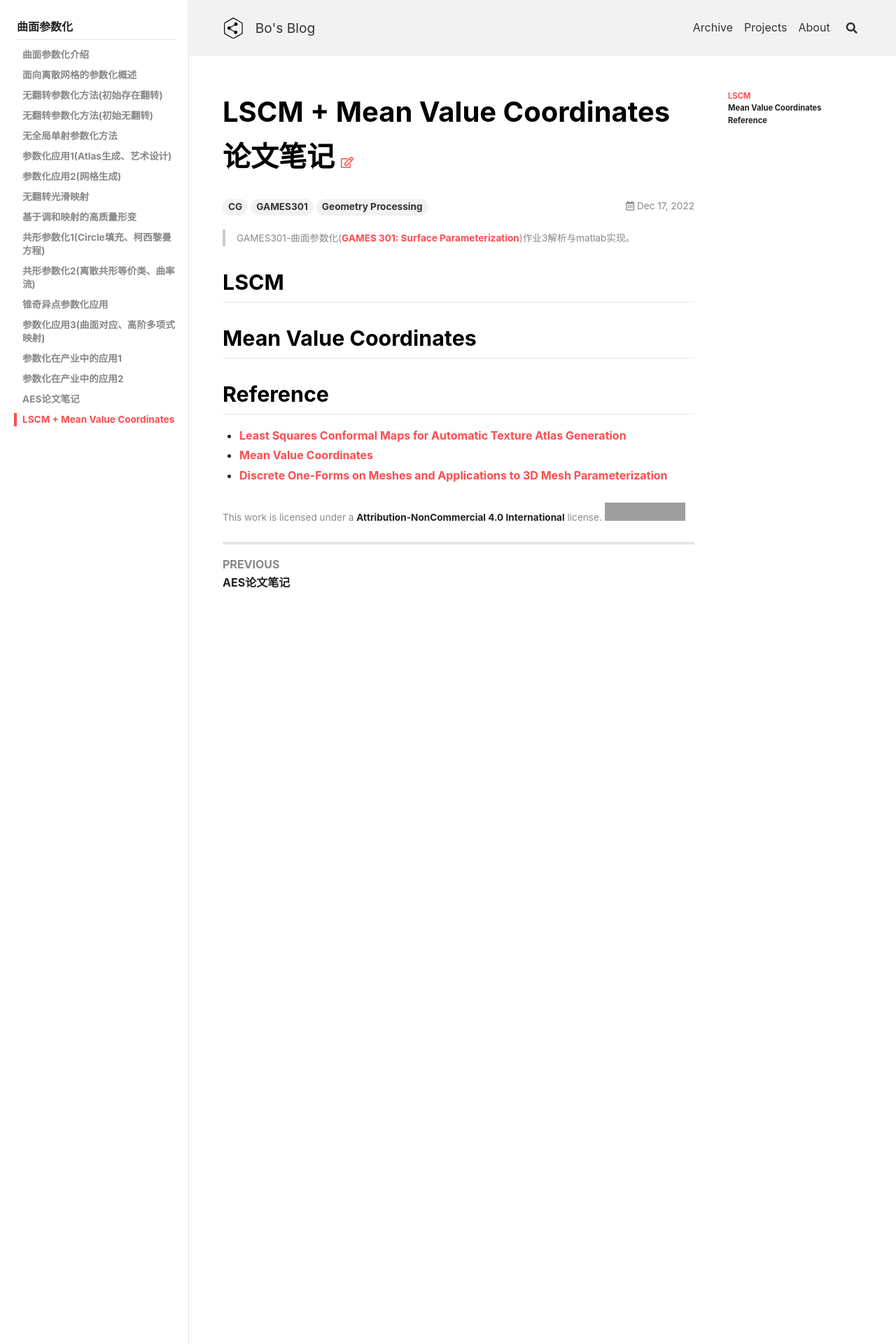
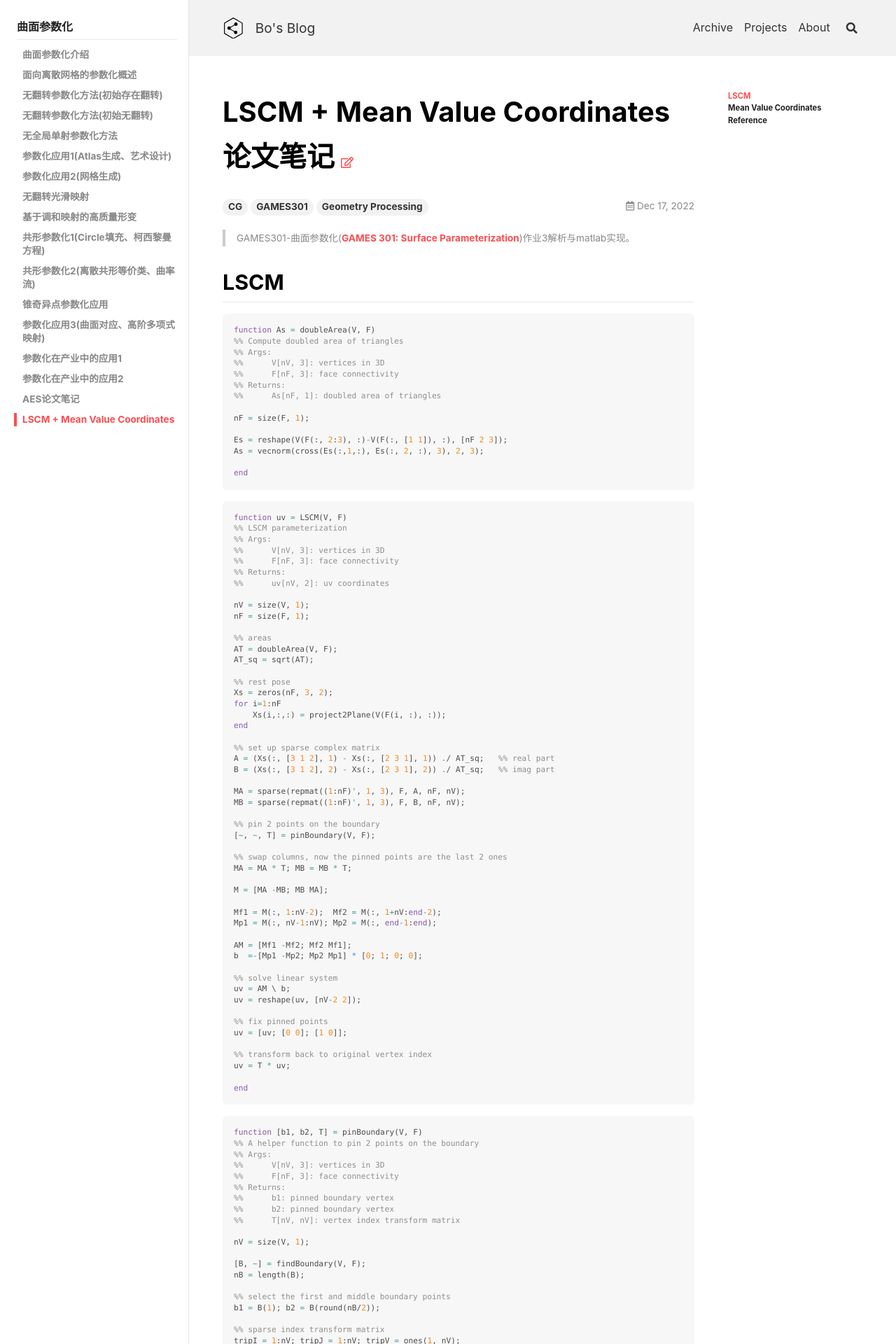
Before and after one commit to peng00bo00/peng00bo00_previous_blog, a Jekyll site: the page built from _posts/2022-12-17-GAMES301-LSCM+MVC.md, in a window 1280 px wide. Shown: the top 1920 px of the page at 70% size. Built offline with Jekyll 4.4.1, drawn with Linux system fonts in a browser that asks for light colours; nearby versions of some CDN libraries; some of the changed text lies outside the part shown; grey boxes are pictures that could not be loaded.

Commit message:
Update 2022-12-17-GAMES301-LSCM+MVC.md

````diff
--- a/_posts/2022-12-17-GAMES301-LSCM+MVC.md
+++ b/_posts/2022-12-17-GAMES301-LSCM+MVC.md
@@ -14,7 +14,159 @@
 
 ## LSCM
 
+```matlab
+function As = doubleArea(V, F)
+%% Compute doubled area of triangles
+%% Args:
+%%      V[nV, 3]: vertices in 3D
+%%      F[nF, 3]: face connectivity
+%% Returns:
+%%      As[nF, 1]: doubled area of triangles
+
+nF = size(F, 1);
+
+Es = reshape(V(F(:, 2:3), :)-V(F(:, [1 1]), :), [nF 2 3]);
+As = vecnorm(cross(Es(:,1,:), Es(:, 2, :), 3), 2, 3);
+
+end
+```
+
+```matlab
+function uv = LSCM(V, F)
+%% LSCM parameterization
+%% Args:
+%%      V[nV, 3]: vertices in 3D
+%%      F[nF, 3]: face connectivity
+%% Returns:
+%%      uv[nV, 2]: uv coordinates
+
+nV = size(V, 1);
+nF = size(F, 1);
+
+%% areas
+AT = doubleArea(V, F);
+AT_sq = sqrt(AT);
+
+%% rest pose
+Xs = zeros(nF, 3, 2);
+for i=1:nF
+    Xs(i,:,:) = project2Plane(V(F(i, :), :));
+end
+
+%% set up sparse complex matrix
+A = (Xs(:, [3 1 2], 1) - Xs(:, [2 3 1], 1)) ./ AT_sq;   %% real part
+B = (Xs(:, [3 1 2], 2) - Xs(:, [2 3 1], 2)) ./ AT_sq;   %% imag part
+
+MA = sparse(repmat((1:nF)', 1, 3), F, A, nF, nV);
+MB = sparse(repmat((1:nF)', 1, 3), F, B, nF, nV);
+
+%% pin 2 points on the boundary
+[~, ~, T] = pinBoundary(V, F);
+
+%% swap columns, now the pinned points are the last 2 ones
+MA = MA * T; MB = MB * T;
+
+M = [MA -MB; MB MA];
+
+Mf1 = M(:, 1:nV-2);  Mf2 = M(:, 1+nV:end-2);
+Mp1 = M(:, nV-1:nV); Mp2 = M(:, end-1:end);
+
+AM = [Mf1 -Mf2; Mf2 Mf1];
+b  =-[Mp1 -Mp2; Mp2 Mp1] * [0; 1; 0; 0];
+
+%% solve linear system
+uv = AM \ b;
+uv = reshape(uv, [nV-2 2]);
+
+%% fix pinned points
+uv = [uv; [0 0]; [1 0]];
+
+%% transform back to original vertex index
+uv = T * uv;
+
+end
+```
+
+```matlab
+function [b1, b2, T] = pinBoundary(V, F)
+%% A helper function to pin 2 points on the boundary
+%% Args:
+%%      V[nV, 3]: vertices in 3D
+%%      F[nF, 3]: face connectivity
+%% Returns:
+%%      b1: pinned boundary vertex
+%%      b2: pinned boundary vertex
+%%      T[nV, nV]: vertex index transform matrix
+
+nV = size(V, 1);
+
+[B, ~] = findBoundary(V, F);
+nB = length(B);
+
+%% select the first and middle boundary points
+b1 = B(1); b2 = B(round(nB/2));
+
+%% sparse index transform matrix
+tripI = 1:nV; tripJ = 1:nV; tripV = ones(1, nV);
+tripJ([b1 end-1]) = tripJ([end-1 b1]);
+tripJ([b2 end])   = tripJ([end b2]);
+
+T = sparse(tripI, tripJ, tripV, nV, nV);
+
+end
+```
+
 ## Mean Value Coordinates
+
+```matlab
+function uv = MVCTutte(V, F)
+%% Tutte's embedding with mean value coordinates
+%% Args:
+%%      V[nV, 3]: vertices in 3D
+%%      F[nF, 3]: face connectivity
+%% Returns:
+%%      uv[nV, 2]: uv coordinates
+
+nV = size(V, 1);
+
+[B, ~] = findBoundary(V, F);
+nB = length(B);
+
+%% LSCM to pin the boundary
+uv = LSCM(V, F);
+
+%% edges
+E     = reshape(V(F(:, [2, 3, 1]), :) - V(F, :), [size(F), 3]);
+Enorm = vecnorm(E, 2, 3);
+Edir  = E ./ Enorm;
+
+%% trigonometry
+coss =-dot(Edir(:, :, :), Edir(:, [3, 1, 2], :), 3);
+sins = vecnorm(cross(Edir(:, :, :), -Edir(:, [3, 1, 2], :), 3), 2, 3);
+
+%% tan(theta/2) = sin(theta) / (1+cos(theta))
+tanHalf = sins ./ (coss + 1);
+
+%% set up linear system
+tripI = [F F];
+tripJ = [F(:, [2 3 1]) F(:, [3 1 2])];
+tripV = [tanHalf ./ Enorm(:,:) tanHalf ./ Enorm(:, [3 1 2])];
+
+A = sparse(tripI, tripJ, tripV, nV, nV);
+A = A - diag(sum(A, 2));
+
+%% pinned boundary points
+A(B, :) = sparse(nB, nV);
+A(B, B) = speye(nB);
+
+b = zeros(nV, 2);
+b(B,:) = uv(B, :);
+
+%% solve linear system
+uv = A \ b;
+
+end
+```
 
 ## Reference
 
````
